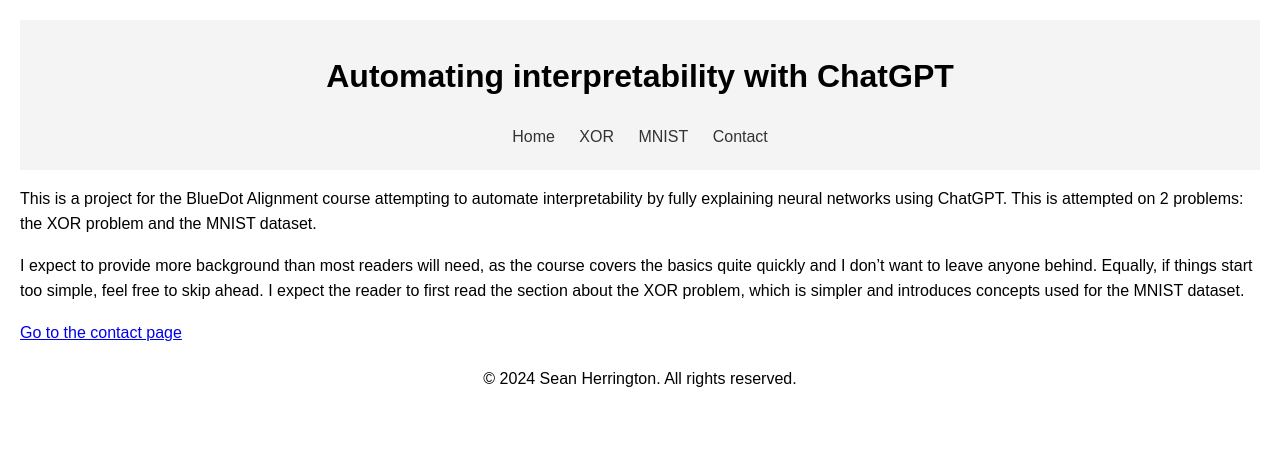
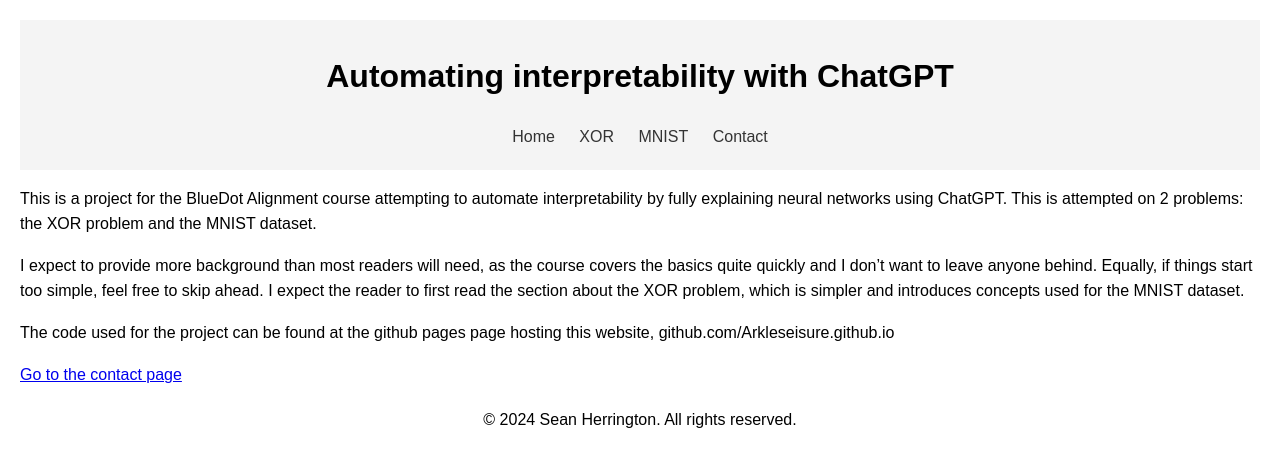
Before and after one commit to Arkleseisure/Arkleseisure.github.io, a Jekyll site: the page built from pages/index.md, in a window 1280 px wide. Shown: the top 467 px of the page. Built offline with Jekyll 4.4.1, drawn with Linux system fonts in a browser that asks for light colours.

Commit message:
Update index.md

```diff
--- a/pages/index.md
+++ b/pages/index.md
@@ -9,4 +9,6 @@
 I expect to provide more background than most readers will need, as the course covers the basics quite quickly and I don't want to leave anyone behind. Equally, if things start too simple, feel free to skip ahead.
 I expect the reader to first read the section about the XOR problem, which is simpler and introduces concepts used for the MNIST dataset.
 
+The code used for the project can be found at the github pages page hosting this website, github.com/Arkleseisure.github.io
+
 [Go to the contact page](contact.html)
```
